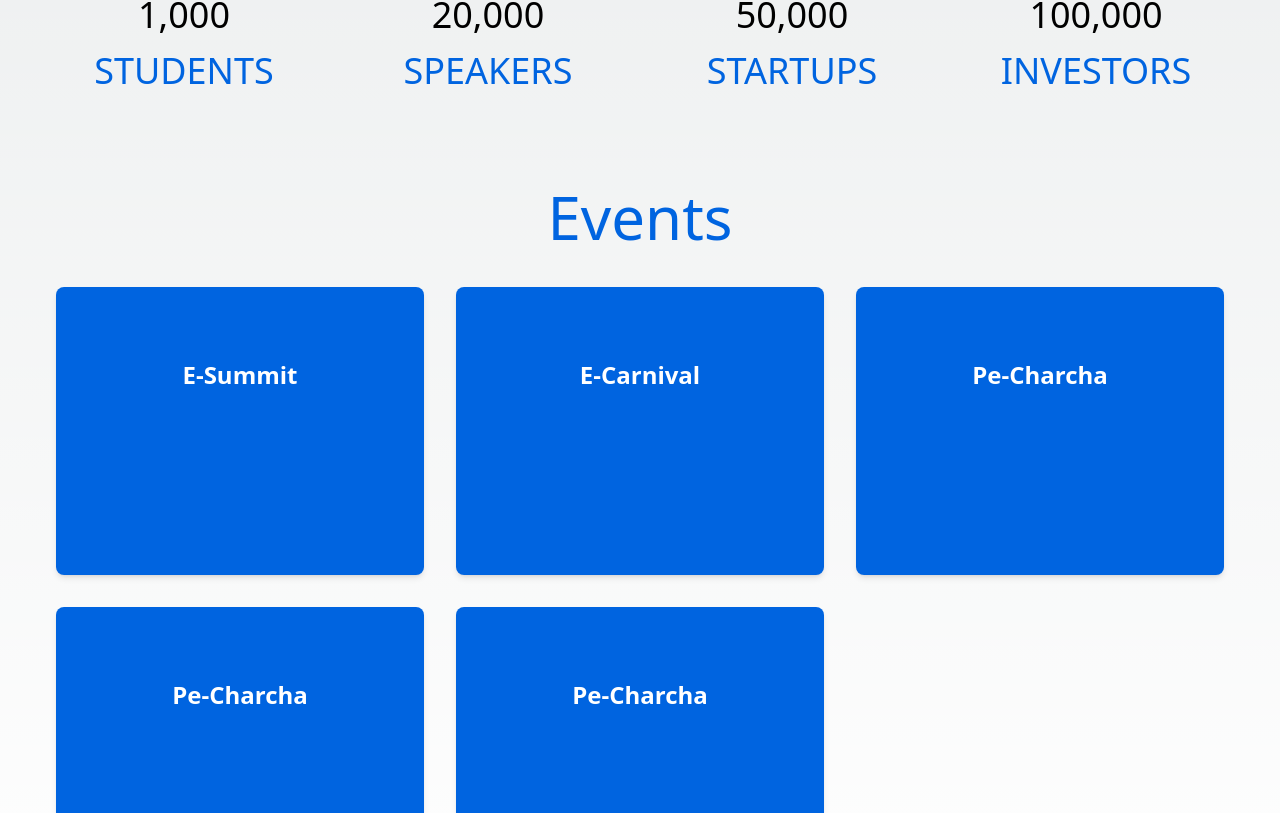
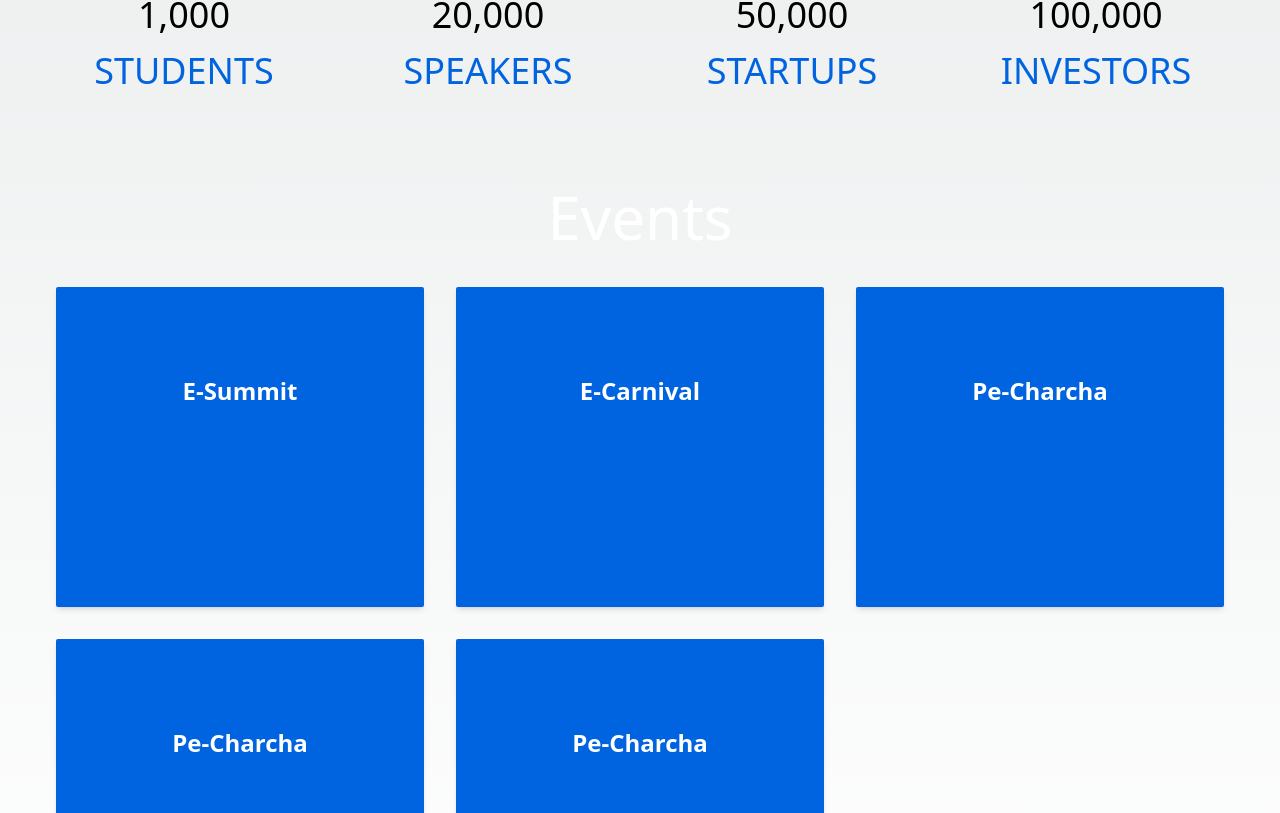
Before and after one commit to techwizard31/project-wallstreet, a Next.js app: page / in a window 1280 px wide. Shown: the part 1547-2360 px from the top of the page. Built offline with nearby package versions, Linux system fonts and the light colour scheme.

Commit message:
change in event section

```diff
--- a/src/components/Event.tsx
+++ b/src/components/Event.tsx
@@ -49,7 +49,7 @@ function Event() {
   return (
     <section id="Events" className="pb-16">
       <div className="container mx-auto px-4">
-        <h2 className="text-[#0064E0] text-6xl flex justify-center p-10">
+        <h2 className="text-white text-6xl flex justify-center p-10">
           Events
         </h2>{" "}
 
@@ -57,12 +57,12 @@ function Event() {
           {events.map((event, index) => (
             <div
               key={index}
-              className="relative bg-[#0064E0] rounded-lg shadow-md overflow-hidden group transition-all duration-500 ease-in-out transform hover:scale-105 h-[18rem]"
+              className="relative bg-[#0064E0] rounded-sm shadow-md overflow-hidden group transition-all duration-500 ease-in-out transform hover:scale-105 h-[20rem]"
             >
               {/* Title and Description */}
-              <div className="absolute top-0 left-0 w-full h-full flex flex-col items-center justify-center bg-transparent group-hover:bg-gradient-to-br group-hover:from-[#0064E0] group-hover:to-[#000000] p-6 transition-all duration-500 ease-in-out">
+              <div className="absolute top-0 left-0 w-full h-full flex flex-col items-center justify-center bg-transparent  group-hover:bg-[#000000] p-6 transition-all duration-500 ease-in-out">
                 {/* Title */}
-                <h3 className="text-white text-2xl font-bold group-hover:translate-y-[-20px] transition-transform duration-300 ease-in-out">
+                <h3 className="text-white text-2xl font-bold group-hover:translate-y-[-20px] transition-transform duration-300 ease-in-out group-hover:text-[#0064E0] ">
                   {event.title}
                 </h3>
 
```
